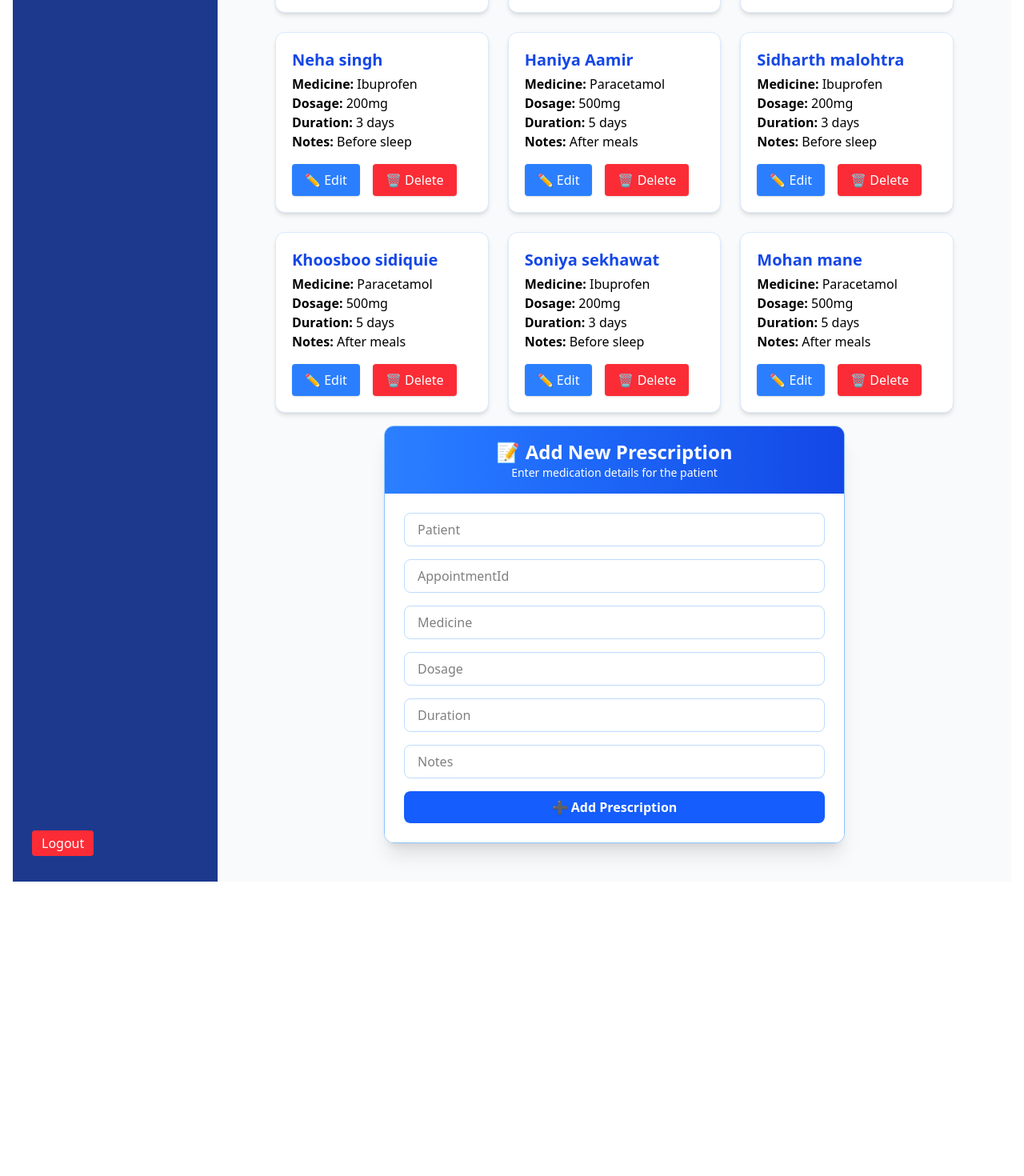
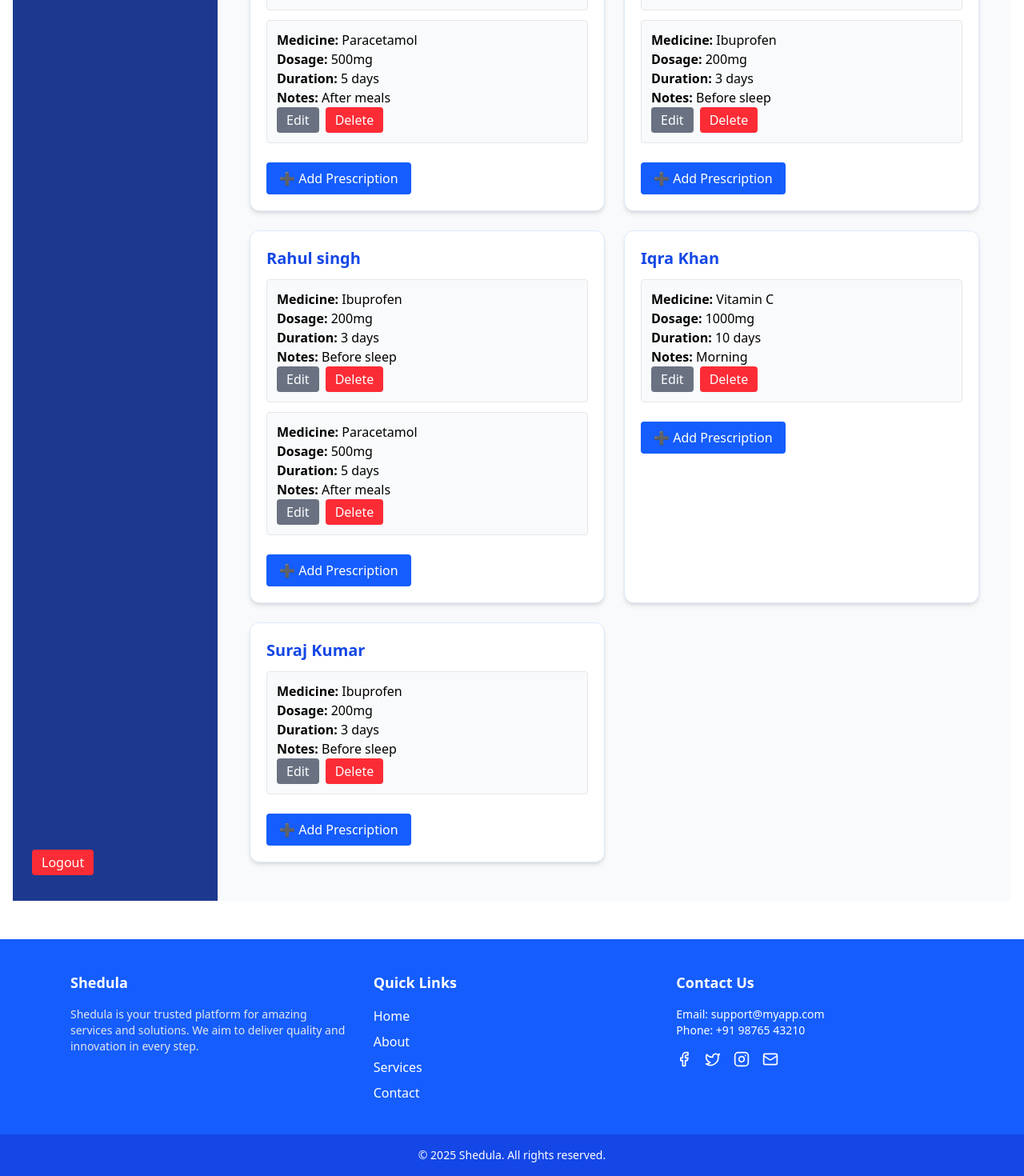
Before and after one commit to irfan56123/internship_task_02_updated, a Next.js app: page /doctor/prescriptions in a window 1280 px wide. Shown: the part 464-1934 px from the top of the page at 80% size. Before the commit the page ends 1582 px from the top, so only its background shows below. Built offline with nearby package versions, Linux system fonts and the light colour scheme.

Commit message:
Improved prescription

```diff
--- a/package.json
+++ b/package.json
@@ -28,6 +28,7 @@
     "react-hook-form": "^7.61.1",
     "react-icons": "^5.5.0",
     "react-modal": "^3.16.3",
+    "uuid": "^11.1.0",
     "yup": "^1.6.1"
   },
   "devDependencies": {
@@ -37,6 +38,7 @@
     "@types/react": "^19",
     "@types/react-dom": "^19",
     "@types/react-modal": "^3.16.3",
+    "@types/uuid": "^10.0.0",
     "eslint": "^9",
     "eslint-config-next": "15.4.4",
     "json-server": "^1.0.0-beta.3",
--- a/src/app/layout.tsx
+++ b/src/app/layout.tsx
@@ -2,7 +2,7 @@ import type { Metadata } from "next";
 import { Geist, Geist_Mono } from "next/font/google";
 import "./globals.css";
 import DashboardLayout from "@/components/dashboard";
-
+import Footer from '../components/footer';
 
 const geistSans = Geist({
   variable: "--font-geist-sans",
@@ -20,22 +20,23 @@ export const metadata: Metadata = {
 };
 
 export default function RootLayout({
-
   children,
 }: Readonly<{
   children: React.ReactNode;
 }>) {
-
   return (
-    <>
-
     <html lang="en">
       <body
         className={`${geistSans.variable} ${geistMono.variable} antialiased`}
       >
-        <DashboardLayout>{children}</DashboardLayout>
+        <div className="flex flex-col min-h-screen">
+          {/* Main content with dashboard layout */}
+          <DashboardLayout>{children}</DashboardLayout>
+
+          {/* Footer at the bottom */}
+          <Footer />
+        </div>
       </body>
     </html>
-    </>
   );
 }
--- a/src/components/PrescriptionList.tsx
+++ b/src/components/PrescriptionList.tsx
@@ -1,7 +1,7 @@
 'use client';
 
 import React, { useState, useEffect } from 'react';
-import PrescriptionForm from './PrescriptionForm';
+import { v4 as uuidv4 } from 'uuid';
 
 interface Prescription {
   id: string;
@@ -15,227 +15,227 @@ interface Prescription {
 
 export default function PrescriptionList() {
   const [prescriptions, setPrescriptions] = useState<Prescription[]>([]);
-  const [editingId, setEditingId] = useState<string | null>(null);
-  const [editForm, setEditForm] = useState<Partial<Prescription>>({});
   const [searchTerm, setSearchTerm] = useState('');
+  const [activeFormPatient, setActiveFormPatient] = useState<string | null>(null);
+  const [activeEditPrescription, setActiveEditPrescription] = useState<string | null>(null);
+  const [formData, setFormData] = useState<Partial<Prescription>>({});
 
   useEffect(() => {
     setPrescriptions([
-      {
-        id: '1',
-        patient: 'John Doe',
-        appointmentId: 'A1',
-        medicine: 'Paracetamol',
-        dosage: '500mg',
-        duration: '5 days',
-        notes: 'After meals',
-      },
-      {
-        id: '2',
-        patient: 'Jane Smith',
-        appointmentId: 'A2',
-        medicine: 'Ibuprofen',
-        dosage: '200mg',
-        duration: '3 days',
-        notes: 'Before sleep',
-      },
-        {
-        id: '3',
-        patient: 'Rohit Shethi',
-        appointmentId: 'A3',
-        medicine: 'Paracetamol',
-        dosage: '500mg',
-        duration: '5 days',
-        notes: 'After meals',
-      },
-      {
-        id: '4',
-        patient: 'Neha singh',
-        appointmentId: 'A4',
-        medicine: 'Ibuprofen',
-        dosage: '200mg',
-        duration: '3 days',
-        notes: 'Before sleep',
-      },
-        {
-        id: '5',
-        patient: 'Haniya Aamir',
-        appointmentId: 'A5',
-        medicine: 'Paracetamol',
-        dosage: '500mg',
-        duration: '5 days',
-        notes: 'After meals',
-      },
-      {
-        id: '6',
-        patient: 'Sidharth malohtra',
-        appointmentId: 'A6',
-        medicine: 'Ibuprofen',
-        dosage: '200mg',
-        duration: '3 days',
-        notes: 'Before sleep',
-      },
-        {
-        id: '7',
-        patient: 'Khoosboo sidiquie',
-        appointmentId: 'A7',
-        medicine: 'Paracetamol',
-        dosage: '500mg',
-        duration: '5 days',
-        notes: 'After meals',
-      },
-      {
-        id: '8',
-        patient: 'Soniya sekhawat',
-        appointmentId: 'A8',
-        medicine: 'Ibuprofen',
-        dosage: '200mg',
-        duration: '3 days',
-        notes: 'Before sleep',
-      },
-        {
-        id: '9',
-        patient: 'Mohan mane',
-        appointmentId: 'A9',
-        medicine: 'Paracetamol',
-        dosage: '500mg',
-        duration: '5 days',
-        notes: 'After meals',
-      },
-
+      // { id: '1', patient: 'Ayesha Khan ', appointmentId: 'A1', medicine: 'Paracetamol', dosage: '500mg', duration: '5 days', notes: 'After meals' },
+      // { id: '2', patient: 'Ayesha Khan', appointmentId: 'A2', medicine: 'Vitamin C', dosage: '1000mg', duration: '10 days', notes: 'Morning' },
+      { id: '3', patient: 'Rahul Verma', appointmentId: 'A3', medicine: 'Ibuprofen', dosage: '200mg', duration: '3 days', notes: 'Before sleep' },
+      { id: '4', patient: 'Rahul Verma', appointmentId: 'A4', medicine: 'Paracetamol', dosage: '500mg', duration: '5 days', notes: 'After meals' },
+      { id: '5', patient: 'Sana Sheikh', appointmentId: 'A5', medicine: 'Vitamin C', dosage: '1000mg', duration: '10 days', notes: 'Morning' },
+      { id: '6', patient: 'Sana Sheikh', appointmentId: 'A6', medicine: 'Ibuprofen', dosage: '200mg', duration: '3 days', notes: 'Before sleep' },
+      //   { id: '7', patient: 'Aman Patel ', appointmentId: 'A7', medicine: 'Paracetamol', dosage: '500mg', duration: '5 days', notes: 'After meals' },
+      // { id: '8', patient: 'Aman Patel', appointmentId: 'A8', medicine: 'Vitamin C', dosage: '1000mg', duration: '10 days', notes: 'Morning' },
+      { id: '9', patient: 'Rahul singh', appointmentId: 'A9', medicine: 'Ibuprofen', dosage: '200mg', duration: '3 days', notes: 'Before sleep' },
+      { id: '10', patient: 'Rahul singh', appointmentId: 'A10', medicine: 'Paracetamol', dosage: '500mg', duration: '5 days', notes: 'After meals' },
+      { id: '11', patient: 'Iqra Khan', appointmentId: 'A11', medicine: 'Vitamin C', dosage: '1000mg', duration: '10 days', notes: 'Morning' },
+      { id: '12', patient: 'Suraj Kumar', appointmentId: 'A12', medicine: 'Ibuprofen', dosage: '200mg', duration: '3 days', notes: 'Before sleep' },
     ]);
   }, []);
+
+  // Group prescriptions by patient name
+  const groupedPrescriptions = prescriptions.reduce((acc, p) => {
+    if (!acc[p.patient]) acc[p.patient] = [];
+    acc[p.patient].push(p);
+    return acc;
+  }, {} as Record<string, Prescription[]>);
+
+  const handleAdd = (patientName: string) => {
+    if (!formData.medicine || !formData.dosage) return;
+    setPrescriptions((prev) => [
+      ...prev,
+      {
+        id: uuidv4(),
+        patient: patientName,
+        appointmentId: formData.appointmentId || '',
+        medicine: formData.medicine || '',
+        dosage: formData.dosage || '',
+        duration: formData.duration || '',
+        notes: formData.notes || '',
+      },
+    ]);
+    setFormData({});
+    setActiveFormPatient(null);
+  };
+
+  const handleEditSave = (id: string) => {
+    setPrescriptions((prev) =>
+      prev.map((p) =>
+        p.id === id ? { ...p, ...formData } : p
+      )
+    );
+    setFormData({});
+    setActiveEditPrescription(null);
+  };
 
   const deletePrescription = (id: string) => {
     setPrescriptions((prev) => prev.filter((p) => p.id !== id));
   };
 
-  const startEdit = (p: Prescription) => {
-    setEditingId(p.id);
-    setEditForm(p);
-  };
+  return (
+    <div className="p-6 max-w-5xl mx-auto font-sans">
+      <h1 className="text-3xl font-bold text-blue-700 mb-6">Prescription Management</h1>
 
-  const updatePrescription = () => {
-    if (!editingId) return;
-    setPrescriptions((prev) =>
-      prev.map((p) =>
-        p.id === editingId ? { ...p, ...editForm } as Prescription : p
-      )
-    );
-    setEditingId(null);
-    setEditForm({});
-  };
-
-  const filteredPrescriptions = prescriptions.filter(p =>
-    p.patient.toLowerCase().includes(searchTerm.toLowerCase())
-  );
-
-  return (
-    <div className="p-6 max-w-4xl mx-auto font-sans">
-      {/* Header */}
-      <div className="mb-6">
-        <h1 className="text-3xl font-bold text-blue-700">Prescription Management </h1>
-      </div>
-
-      {/* Search Box */}
-      <div className="mb-4">
+      {/* Search */}
       <input
         type="text"
         placeholder="Search by patient name..."
         value={searchTerm}
         onChange={(e) => setSearchTerm(e.target.value)}
-          className="border border-gray-300 rounded px-4 py-2 w-full max-w-md shadow-sm"
+        className="border border-gray-300 rounded px-4 py-2 w-full max-w-md shadow-sm mb-6"
       />
-      </div>
 
+      {/* Patient Groups */}
+      <div className="grid grid-cols-1 lg:grid-cols-2 gap-6">
+        {Object.keys(groupedPrescriptions)
+          .filter((patient) =>
+            patient.toLowerCase().includes(searchTerm.toLowerCase())
+          )
+          .map((patient) => (
+            <div
+              key={patient}
+              className="bg-white rounded-xl p-5 border border-blue-100 shadow-md hover:shadow-lg transition duration-200"
+            >
+              <h2 className="text-xl font-bold text-blue-700 mb-3">{patient}</h2>
 
-
-      {/* Prescriptions */}
-      <div className="grid grid-cols-1 lg:grid-cols-3 gap-6 mt-4">
-        {filteredPrescriptions.length === 0 && (
-          <p className="text-gray-500">No prescriptions found.</p>
-        )}
-
-        {filteredPrescriptions.map((p) => (
+              {/* Prescriptions for this patient */}
+              {groupedPrescriptions[patient].map((p) => (
                 <div
                   key={p.id}
-            className="bg-white rounded-xl p-5 border border-blue-100 shadow-md hover:shadow-lg transition duration-200"
+                  className="p-3 border border-gray-200 rounded mb-3 bg-gray-50"
                 >
-            {editingId === p.id ? (
-              <div className="space-y-4">
+                  {activeEditPrescription === p.id ? (
+                    <>
                       <input
                         type="text"
-                  className="w-full p-2 border border-blue-300 rounded focus:outline-none focus:ring-2 focus:ring-blue-400"
-                  value={editForm.medicine || ''}
                         placeholder="Medicine"
-                  onChange={(e) => setEditForm({ ...editForm, medicine: e.target.value })}
+                        value={formData.medicine || ''}
+                        onChange={(e) => setFormData({ ...formData, medicine: e.target.value })}
+                        className="border p-2 w-full mb-2"
                       />
                       <input
                         type="text"
-                  className="w-full p-2 border border-blue-300 rounded focus:outline-none focus:ring-2 focus:ring-blue-400"
-                  value={editForm.dosage || ''}
                         placeholder="Dosage"
-                  onChange={(e) => setEditForm({ ...editForm, dosage: e.target.value })}
+                        value={formData.dosage || ''}
+                        onChange={(e) => setFormData({ ...formData, dosage: e.target.value })}
+                        className="border p-2 w-full mb-2"
                       />
                       <input
                         type="text"
-                  className="w-full p-2 border border-blue-300 rounded focus:outline-none focus:ring-2 focus:ring-blue-400"
-                  value={editForm.duration || ''}
                         placeholder="Duration"
-                  onChange={(e) => setEditForm({ ...editForm, duration: e.target.value })}
+                        value={formData.duration || ''}
+                        onChange={(e) => setFormData({ ...formData, duration: e.target.value })}
+                        className="border p-2 w-full mb-2"
                       />
                       <input
                         type="text"
-                  className="w-full p-2 border border-blue-300 rounded focus:outline-none focus:ring-2 focus:ring-blue-400"
-                  value={editForm.notes || ''}
                         placeholder="Notes"
-                  onChange={(e) => setEditForm({ ...editForm, notes: e.target.value })}
+                        value={formData.notes || ''}
+                        onChange={(e) => setFormData({ ...formData, notes: e.target.value })}
+                        className="border p-2 w-full mb-2"
                       />
-                <div className="flex gap-3 mt-4">
                       <button
-                    onClick={updatePrescription}
-                    className="bg-blue-600 hover:bg-blue-700 text-white px-4 py-2 rounded shadow"
+                        onClick={() => handleEditSave(p.id)}
+                        className="bg-blue-600 text-white px-4 py-1 rounded mr-2"
                       >
                         💾 Save
                       </button>
                       <button
-                    onClick={() => setEditingId(null)}
-                    className="text-blue-600 hover:underline"
+                        onClick={() => setActiveEditPrescription(null)}
+                        className="bg-gray-400 text-white px-4 py-1 rounded"
+                      >
+                        Cancel
+                      </button>
+                    </>
+                  ) : (
+                    <>
+                      <p><strong>Medicine:</strong> {p.medicine}</p>
+                      <p><strong>Dosage:</strong> {p.dosage}</p>
+                      <p><strong>Duration:</strong> {p.duration}</p>
+                      <p><strong>Notes:</strong> {p.notes}</p>
+                      <button
+                        onClick={() => {
+                          setActiveEditPrescription(p.id);
+                          setFormData(p);
+                        }}
+                        className="bg-gray-500 text-white px-3 py-1 rounded mr-2"
+                      >
+                         Edit
+                      </button>
+                      <button
+                        onClick={() => deletePrescription(p.id)}
+                        className="bg-red-500 text-white px-3 py-1 rounded"
+                      >
+                        Delete
+                      </button>
+                    </>
+                  )}
+                </div>
+              ))}
+
+              {/* Add Prescription Button */}
+              {activeFormPatient === patient ? (
+                <div className="mt-4 border-t pt-4">
+                  <h4 className="font-semibold mb-2">Add New Prescription</h4>
+                  <input
+                    type="text"
+                    placeholder="Medicine"
+                    value={formData.medicine || ''}
+                    onChange={(e) => setFormData({ ...formData, medicine: e.target.value })}
+                    className="border p-2 w-full mb-2"
+                  />
+                  <input
+                    type="text"
+                    placeholder="Dosage"
+                    value={formData.dosage || ''}
+                    onChange={(e) => setFormData({ ...formData, dosage: e.target.value })}
+                    className="border p-2 w-full mb-2"
+                  />
+                  <input
+                    type="text"
+                    placeholder="Duration"
+                    value={formData.duration || ''}
+                    onChange={(e) => setFormData({ ...formData, duration: e.target.value })}
+                    className="border p-2 w-full mb-2"
+                  />
+                  <input
+                    type="text"
+                    placeholder="Notes"
+                    value={formData.notes || ''}
+                    onChange={(e) => setFormData({ ...formData, notes: e.target.value })}
+                    className="border p-2 w-full mb-2"
+                  />
+                  <button
+                    onClick={() => handleAdd(patient)}
+                    className="bg-green-600 text-white px-4 py-2 rounded mr-2"
+                  >
+                    ➕ Add
+                  </button>
+                  <button
+                    onClick={() => setActiveFormPatient(null)}
+                    className="bg-gray-400 text-white px-4 py-2 rounded"
                   >
                     Cancel
                   </button>
                 </div>
-              </div>
               ) : (
-              <div>
-                <h3 className="text-xl font-semibold text-blue-700 mb-1">{p.patient}</h3>
-                <p><strong>Medicine:</strong> {p.medicine}</p>
-                <p><strong>Dosage:</strong> {p.dosage}</p>
-                <p><strong>Duration:</strong> {p.duration}</p>
-                <p><strong>Notes:</strong> {p.notes}</p>
-                <div className="flex gap-4 mt-4">
                 <button
-                    onClick={() => startEdit(p)}
-                    className="text-white bg-blue-500 hover:bg-blue-600 px-4 py-2 rounded shadow"
+                  onClick={() => {
+                    setActiveFormPatient(patient);
+                    setFormData({});
+                  }}
+                  className="mt-3 bg-blue-600 text-white px-4 py-2 rounded"
                 >
-                    ✏️ Edit
+                  ➕ Add Prescription
                 </button>
-                  <button
-                    onClick={() => deletePrescription(p.id)}
-                    className="text-white bg-red-500 hover:bg-red-600 px-4 py-2 rounded shadow"
-                  >
-                    🗑️ Delete
-                  </button>
-                </div>
-              </div>
               )}
             </div>
           ))}
       </div>
-       {/* Form */}
-       <div>
-        <PrescriptionForm onAdd={(newP) => setPrescriptions([...prescriptions, newP])} />
-      </div>
     </div>
   );
 }
--- /dev/null
+++ b/src/components/footer.tsx
@@ -0,0 +1,51 @@
+import { Facebook, Twitter, Instagram, Mail } from "lucide-react";
+
+export default function Footer() {
+  return (
+    <footer className="bg-blue-600 text-white mt-8">
+      <div className="max-w-6xl mx-auto px-6 py-10 grid grid-cols-1 md:grid-cols-3 gap-8">
+
+        {/* About Section */}
+        <div>
+          <h3 className="text-lg font-semibold mb-4">Shedula</h3>
+          <p className="text-sm text-gray-200">
+            Shedula is your trusted platform for amazing services and solutions.
+            We aim to deliver quality and innovation in every step.
+          </p>
+        </div>
+
+        {/* Quick Links */}
+        <div>
+          <h3 className="text-lg font-semibold mb-4">Quick Links</h3>
+          <ul className="space-y-2">
+            <li><a href="#" className="hover:underline">Home</a></li>
+            <li><a href="#" className="hover:underline">About</a></li>
+            <li><a href="#" className="hover:underline">Services</a></li>
+            <li><a href="#" className="hover:underline">Contact</a></li>
+          </ul>
+        </div>
+
+        {/* Contact & Social */}
+        <div>
+          <h3 className="text-lg font-semibold mb-4">Contact Us</h3>
+          <p className="text-sm">Email: support@myapp.com</p>
+          <p className="text-sm">Phone: +91 98765 43210</p>
+
+          <div className="flex space-x-4 mt-4">
+            <a href="#"><Facebook size={20} /></a>
+            <a href="#"><Twitter size={20} /></a>
+            <a href="#"><Instagram size={20} /></a>
+            <a href="mailto:support@myapp.com"><Mail size={20} /></a>
+          </div>
+        </div>
+      </div>
+
+      {/* Bottom copyright */}
+      <div className="bg-blue-700 text-center py-4">
+        <p className="text-sm">
+          © {new Date().getFullYear()} Shedula. All rights reserved.
+        </p>
+      </div>
+    </footer>
+  );
+}
```
Also changed, not shown: src/components/dashboard.tsx (+4 -4 lines), 1 other file (tests, documents, lock files or other folders). Lines whose indentation alone changed are shown as unchanged.
